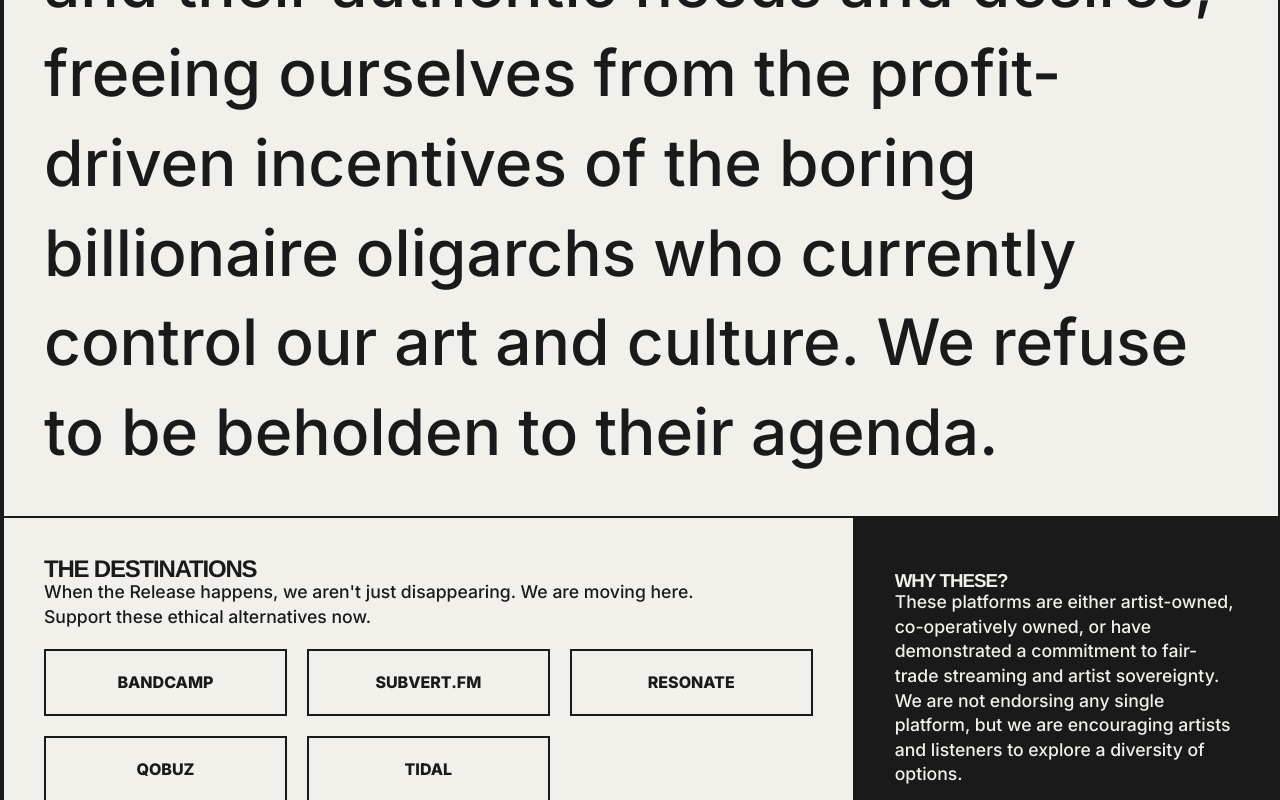
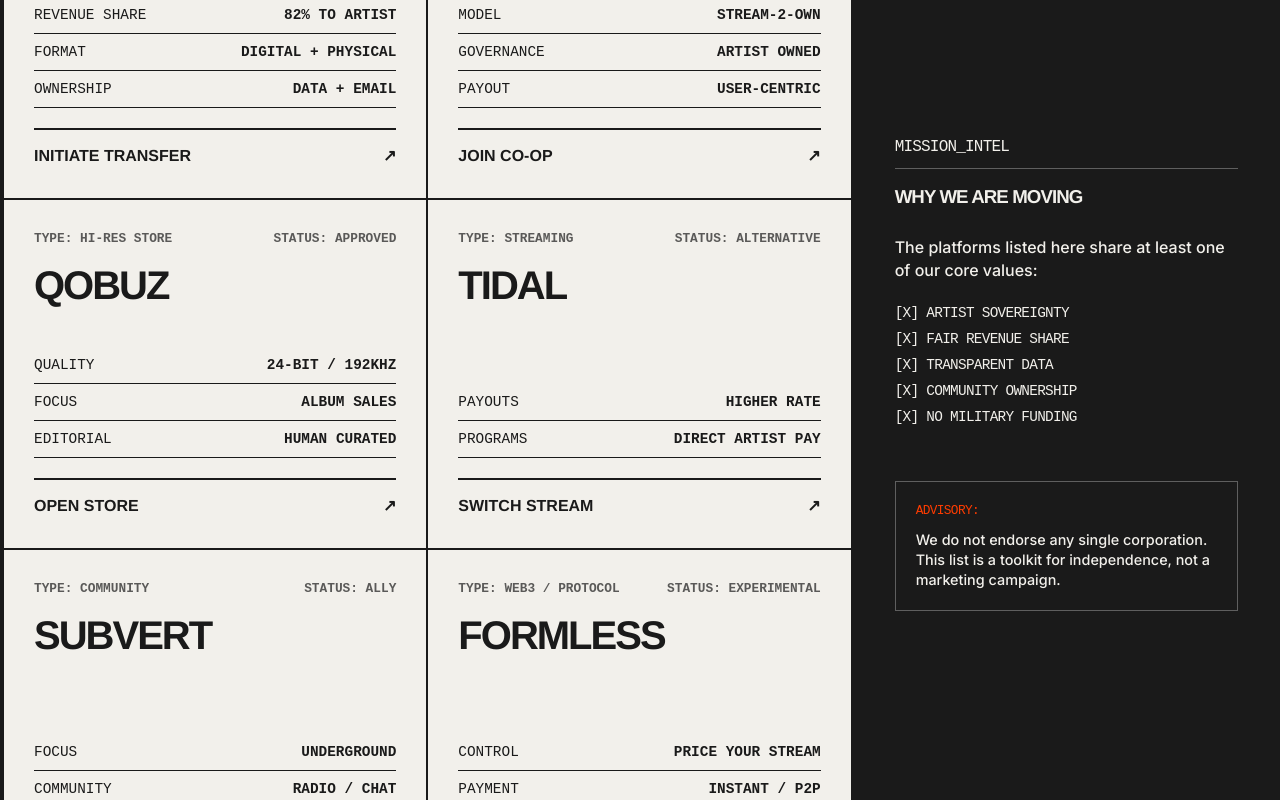
Before and after one commit to ang2990/releaseparty, a SvelteKit app: page /exodus in a window 1280 px wide. Shown: the part 720-1520 px from the top of the page. Built offline with nearby package versions, Linux system fonts and the light colour scheme.

Commit message:
DESIGN: Redesign Exodus page as Tactical Evacuation Plan
- Transform destination list into technical spec cards

- Add brutalist grid layout for destinations

- Implement mission brief sidebar

- Add Formless to destination list

```diff
--- a/src/app.css
+++ b/src/app.css
@@ -396,26 +396,123 @@
     margin-top: 10px;
 }
 
-/* --- EXODUS / DESTINATIONS SECTION --- */
-.destinations-grid {
+/* --- EXODUS / DESTINATIONS --- */
+.exodus-intro {
+    font-size: clamp(1.2rem, 2vw, 2rem);
+    font-weight: 500;
+    line-height: 1.2;
+    max-width: 45ch;
+    margin-top: 20px;
+}
+
+.destinations-grid-detailed {
     display: grid;
-    grid-template-columns: repeat(auto-fit, minmax(200px, 1fr));
-    gap: 20px;
-    padding-top: 20px;
+    grid-template-columns: repeat(auto-fill, minmax(300px, 1fr));
+    gap: 0; /* Brutalist grid touching borders */
+    border-top: 2px solid var(--line-color);
 }
-.destination-link {
-    border: 2px solid var(--line-color);
-    padding: 20px;
-    text-align: center;
+
+.destination-card {
+    display: flex;
+    flex-direction: column;
+    justify-content: space-between;
+    padding: 30px;
+    border-right: 2px solid var(--line-color);
+    border-bottom: 2px solid var(--line-color);
     text-decoration: none;
-    font-weight: 800;
-    text-transform: uppercase;
-    transition: 0.2s;
-    display: block;
+    transition: background 0.2s, transform 0.2s;
+    min-height: 350px;
+    position: relative;
+    background: var(--bg-color);
 }
-.destination-link:hover {
+
+.destination-card:hover {
     background: var(--text-color);
     color: var(--bg-color);
+    z-index: 10;
+    outline: 2px solid var(--accent-color); /* Pop out effect */
+}
+
+/* Invert internal elements on hover */
+.destination-card:hover .spec-row,
+.destination-card:hover .card-action {
+    border-color: rgba(255,255,255,0.3);
+}
+.destination-card:hover .text-accent {
+    color: var(--bg-color); /* Make accent white on black hover */
+}
+
+.card-header {
+    display: flex;
+    justify-content: space-between;
+    margin-bottom: 20px;
+    font-family: 'Courier New', monospace;
+    font-size: 0.8rem;
+    font-weight: 700;
+    opacity: 0.7;
+}
+
+.card-title {
+    font-family: var(--font-heading);
+    font-size: 2.5rem;
+    font-weight: 900;
+    line-height: 0.9;
+    text-transform: uppercase;
+    margin-bottom: 30px;
+}
+
+.card-specs {
+    margin-top: auto;
+    font-family: 'Courier New', monospace;
+    font-size: 0.9rem;
+    margin-bottom: 20px;
+}
+
+.spec-row {
+    display: flex;
+    justify-content: space-between;
+    border-bottom: 1px solid var(--line-color);
+    padding: 8px 0;
+}
+.spec-row span:last-child {
+    font-weight: 700;
+    text-align: right;
+}
+
+.card-action {
+    font-family: var(--font-heading);
+    font-weight: 900;
+    text-transform: uppercase;
+    font-size: 1rem;
+    display: flex;
+    justify-content: space-between;
+    align-items: center;
+    padding-top: 15px;
+    border-top: 2px solid var(--line-color);
+}
+
+.mission-brief {
+    background: var(--text-color);
+    color: var(--bg-color);
+    padding: 40px;
+    height: 100%;
+    display: flex;
+    flex-direction: column;
+    justify-content: center;
+}
+
+/* Remove old conflicting class if it exists */
+.destinations-grid {
+    /* Legacy fallback or remove */
+}
+
+@media(max-width: 900px) {
+    .destinations-grid-detailed {
+        grid-template-columns: 1fr;
+    }
+    .destination-card {
+        border-right: none;
+    }
 }
 
 /* --- VIDEO --- */
--- a/src/routes/exodus/+page.svelte
+++ b/src/routes/exodus/+page.svelte
@@ -1,31 +1,195 @@
 <svelte:head>
-    <title>The Exodus - Release Party</title>
+    <title>THE EXODUS | Destinations</title>
 </svelte:head>
 
 <div class="grid-container">
-        <div class="grid-row">
-            <div class="grid-item">
-                <h1 class="text-huge">The Exodus</h1>
-                <p class="text-large" style="margin-top: 20px;">This is more than a protest; it is the beginning of a vital new conversation. This movement is about radically re-centering the narrative around artists and their authentic needs and desires, freeing ourselves from the profit-driven incentives of the boring billionaire oligarchs who currently control our art and culture. We refuse to be beholden to their agenda.</p>
+    <!-- HERO SECTION -->
+    <div class="grid-row">
+        <div class="grid-item" style="padding-bottom: 60px;">
+            <div class="font-mono" style="margin-bottom: 10px; font-weight: 700;">// OPERATION: EXODUS</div>
+            <h1 class="text-huge">The <span class="text-accent">Exodus</span><br>Protocol.</h1>
+            <p class="exodus-intro">
+                This is more than a protest; it is a tactical relocation. We are moving our libraries to infrastructure that respects artist sovereignty.
+            </p>
+        </div>
+    </div>
+
+    <!-- MISSION BRIEF / SIDEBAR -->
+    <div class="grid-row grid-sidebar">
+        <!-- LEFT: THE DESTINATIONS GRID -->
+        <div class="grid-item-nopad">
+            <div class="destinations-grid-detailed">
+
+                <!-- BANDCAMP -->
+                <a href="https://bandcamp.com" target="_blank" class="destination-card">
+                    <div class="card-header">
+                        <span>TYPE: DIRECT_TO_FAN</span>
+                        <span>STATUS: <span class="text-accent">ESSENTIAL</span></span>
+                    </div>
+                    <h3 class="card-title">Bandcamp</h3>
+                    <div class="card-specs">
+                        <div class="spec-row">
+                            <span>REVENUE SHARE</span>
+                            <span>82% TO ARTIST</span>
+                        </div>
+                        <div class="spec-row">
+                            <span>FORMAT</span>
+                            <span>DIGITAL + PHYSICAL</span>
+                        </div>
+                        <div class="spec-row">
+                            <span>OWNERSHIP</span>
+                            <span>DATA + EMAIL</span>
+                        </div>
+                    </div>
+                    <div class="card-action">
+                        INITIATE TRANSFER <span>&nearr;</span>
+                    </div>
+                </a>
+
+                <!-- RESONATE -->
+                <a href="https://resonate.coop" target="_blank" class="destination-card">
+                    <div class="card-header">
+                        <span>TYPE: CO-OP</span>
+                        <span>STATUS: RECOMMENDED</span>
+                    </div>
+                    <h3 class="card-title">Resonate</h3>
+                    <div class="card-specs">
+                        <div class="spec-row">
+                            <span>MODEL</span>
+                            <span>STREAM-2-OWN</span>
+                        </div>
+                        <div class="spec-row">
+                            <span>GOVERNANCE</span>
+                            <span>ARTIST OWNED</span>
+                        </div>
+                        <div class="spec-row">
+                            <span>PAYOUT</span>
+                            <span>USER-CENTRIC</span>
+                        </div>
+                    </div>
+                    <div class="card-action">
+                        JOIN CO-OP <span>&nearr;</span>
+                    </div>
+                </a>
+
+                <!-- QOBUZ -->
+                <a href="https://www.qobuz.com" target="_blank" class="destination-card">
+                    <div class="card-header">
+                        <span>TYPE: HI-RES STORE</span>
+                        <span>STATUS: APPROVED</span>
+                    </div>
+                    <h3 class="card-title">Qobuz</h3>
+                    <div class="card-specs">
+                        <div class="spec-row">
+                            <span>QUALITY</span>
+                            <span>24-BIT / 192KHZ</span>
+                        </div>
+                        <div class="spec-row">
+                            <span>FOCUS</span>
+                            <span>ALBUM SALES</span>
+                        </div>
+                        <div class="spec-row">
+                            <span>EDITORIAL</span>
+                            <span>HUMAN CURATED</span>
+                        </div>
+                    </div>
+                    <div class="card-action">
+                        OPEN STORE <span>&nearr;</span>
+                    </div>
+                </a>
+
+                <!-- TIDAL -->
+                <a href="https://tidal.com" target="_blank" class="destination-card">
+                    <div class="card-header">
+                        <span>TYPE: STREAMING</span>
+                        <span>STATUS: ALTERNATIVE</span>
+                    </div>
+                    <h3 class="card-title">Tidal</h3>
+                    <div class="card-specs">
+                        <div class="spec-row">
+                            <span>PAYOUTS</span>
+                            <span>HIGHER RATE</span>
+                        </div>
+                        <div class="spec-row">
+                            <span>PROGRAMS</span>
+                            <span>DIRECT ARTIST PAY</span>
+                        </div>
+                    </div>
+                    <div class="card-action">
+                        SWITCH STREAM <span>&nearr;</span>
+                    </div>
+                </a>
+
+                <!-- SUBVERT -->
+                <a href="https://subvert.fm" target="_blank" class="destination-card">
+                    <div class="card-header">
+                        <span>TYPE: COMMUNITY</span>
+                        <span>STATUS: ALLY</span>
+                    </div>
+                    <h3 class="card-title">Subvert</h3>
+                    <div class="card-specs">
+                        <div class="spec-row">
+                            <span>FOCUS</span>
+                            <span>UNDERGROUND</span>
+                        </div>
+                        <div class="spec-row">
+                            <span>COMMUNITY</span>
+                            <span>RADIO / CHAT</span>
+                        </div>
+                    </div>
+                    <div class="card-action">
+                        TUNE IN <span>&nearr;</span>
+                    </div>
+                </a>
+                 <!-- FORMLESS -->
+                 <a href="https://formless.xyz" target="_blank" class="destination-card">
+                    <div class="card-header">
+                        <span>TYPE: WEB3 / PROTOCOL</span>
+                        <span>STATUS: EXPERIMENTAL</span>
+                    </div>
+                    <h3 class="card-title">Formless</h3>
+                    <div class="card-specs">
+                        <div class="spec-row">
+                            <span>CONTROL</span>
+                            <span>PRICE YOUR STREAM</span>
+                        </div>
+                        <div class="spec-row">
+                            <span>PAYMENT</span>
+                            <span>INSTANT / P2P</span>
+                        </div>
+                    </div>
+                    <div class="card-action">
+                        ACCESS PROTOCOL <span>&nearr;</span>
+                    </div>
+                </a>
+
             </div>
         </div>
 
-        <div class="grid-row grid-sidebar" id="destinations">
-            <div class="grid-item">
-                <h2>The Destinations</h2>
-                <p>When the Release happens, we aren't just disappearing. We are moving here. Support these ethical alternatives now.</p>
+        <!-- RIGHT: MISSION INTEL -->
+        <div class="grid-item-nopad">
+            <div class="mission-brief">
+                <div class="font-mono" style="margin-bottom: 20px; border-bottom: 1px solid rgba(255,255,255,0.3); padding-bottom: 10px;">
+                    MISSION_INTEL
+                </div>
+                <h3 style="margin-bottom: 30px;">Why We Are Moving</h3>
 
-                <div class="destinations-grid">
-                    <a href="https://bandcamp.com" target="_blank" class="destination-link">Bandcamp</a>
-                    <a href="https://subvert.fm" target="_blank" class="destination-link">Subvert.fm</a>
-                    <a href="https://resonate.coop" target="_blank" class="destination-link">Resonate</a>
-                    <a href="https://www.qobuz.com" target="_blank" class="destination-link">Qobuz</a>
-                    <a href="https://tidal.com" target="_blank" class="destination-link">Tidal</a>
+                <p style="margin-bottom: 20px; font-size: 1rem;">
+                    The platforms listed here share at least one of our core values:
+                </p>
+                <ul class="font-mono" style="list-style: none; font-size: 0.9rem; line-height: 1.8;">
+                    <li>[X] ARTIST SOVEREIGNTY</li>
+                    <li>[X] FAIR REVENUE SHARE</li>
+                    <li>[X] TRANSPARENT DATA</li>
+                    <li>[X] COMMUNITY OWNERSHIP</li>
+                    <li>[X] NO MILITARY FUNDING</li>
+                </ul>
+
+                <div style="margin-top: 50px; padding: 20px; border: 1px solid rgba(255,255,255,0.3);">
+                    <div class="font-mono" style="font-size: 0.8rem; margin-bottom: 10px; color: var(--accent-color);">ADVISORY:</div>
+                    <p style="font-size: 0.9rem;">We do not endorse any single corporation. This list is a toolkit for independence, not a marketing campaign.</p>
                 </div>
             </div>
-            <div class="grid-item" style="background: var(--text-color); color: var(--bg-color);">
-                <h3>Why these?</h3>
-                <p>These platforms are either artist-owned, co-operatively owned, or have demonstrated a commitment to fair-trade streaming and artist sovereignty. We are not endorsing any single platform, but we are encouraging artists and listeners to explore a diversity of options.</p>
-            </div>
         </div>
+    </div>
 </div>
```
